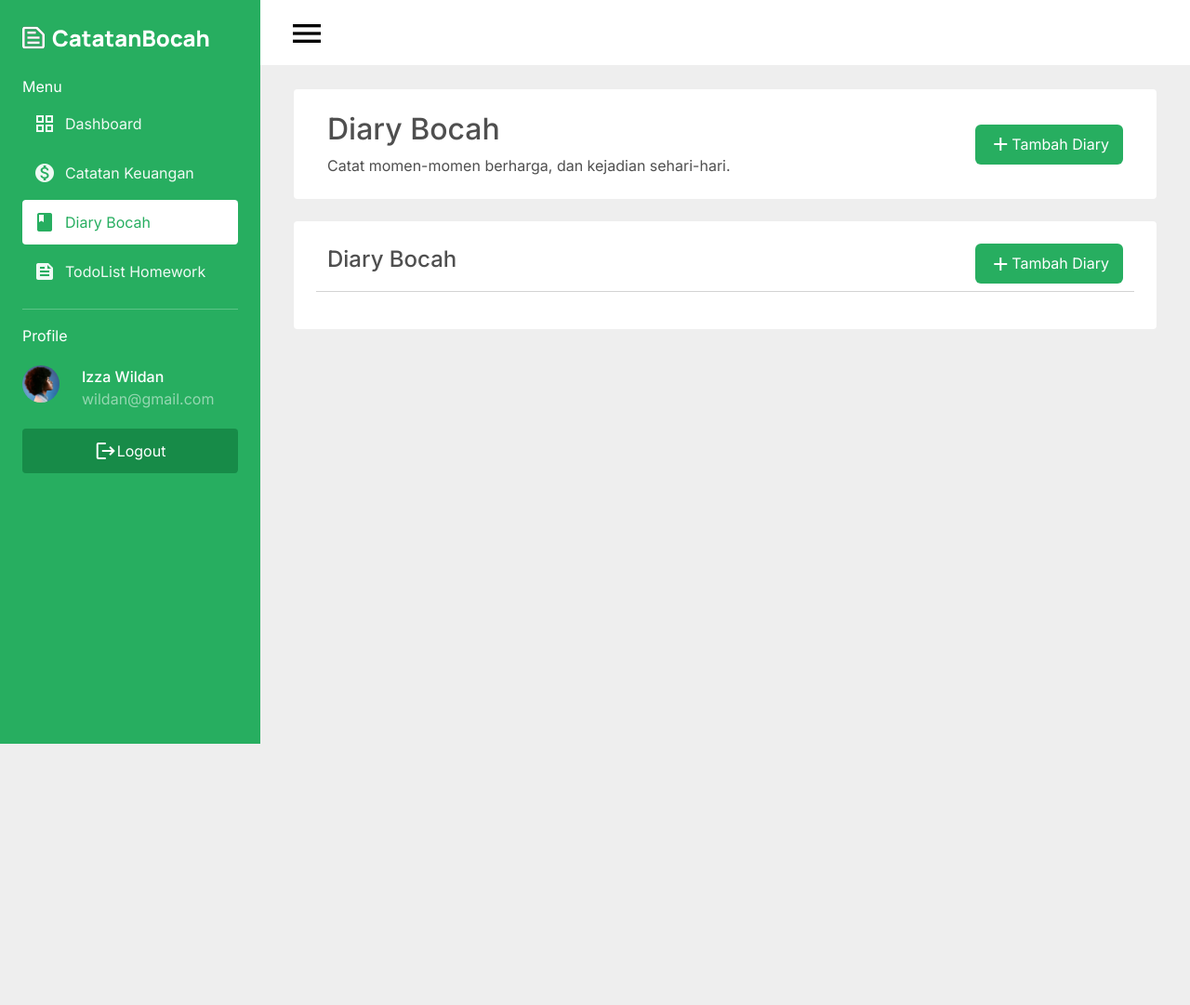
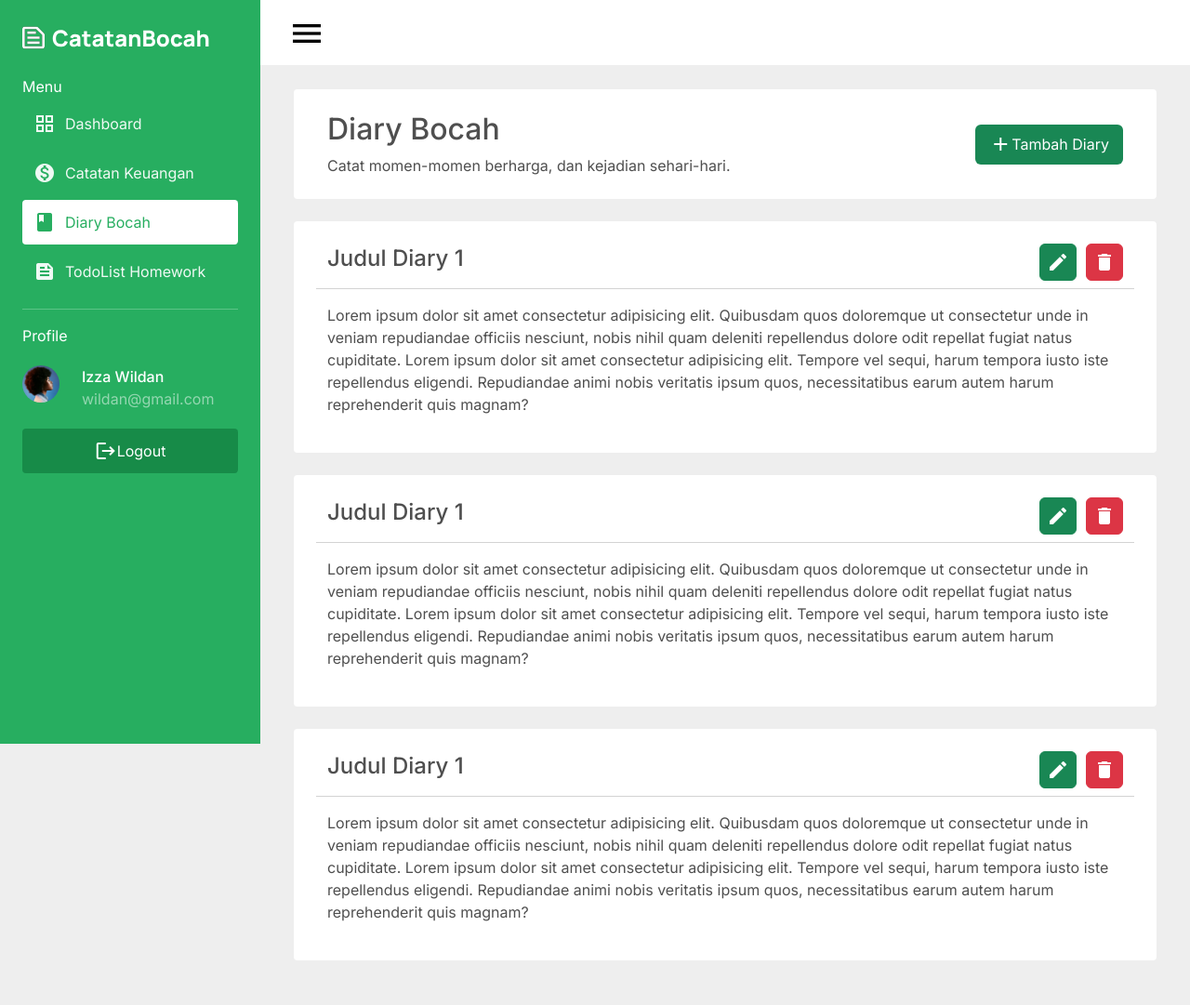
Before and after one commit to dzulfi/catatanbocah, a PHP site: page /diarybocah.html in a window 1280 px wide. Shown: the whole page at 93% size. Before the commit the page ends 800 px from the top, so only its background shows below. Run offline with PHP 8.4, Linux system fonts and the light colour scheme.

Commit message:
uplolad catatn bocah

```diff
--- a/css/responsive.css
+++ b/css/responsive.css
@@ -1,6 +1,10 @@
 
 @media screen and (max-width: 575px) {
   .btn-transaksi{
+    width:100%;
+  }
+
+  .diary-item-action button{
     width:100%;
   }
 
--- a/css/style.css
+++ b/css/style.css
@@ -93,6 +93,7 @@ nav{
 /* sidebar */
 .sidebar {
   width: 280px;
+  z-index: 999;
   background-color: var(--hijau-color);
   height: 100vh;
   position: fixed;
@@ -188,7 +189,6 @@ nav{
   height: 43px;
   display: flex;
   align-items: center;
-  background-color:var(--hijau-color);
   line-height: 43px;
   padding: 0 15px;
   margin-left: auto;
@@ -245,7 +245,6 @@ nav{
   }
   .keuangan-icon span:nth-child(2){
     font-size: 25px;
-    background-color: ;
   }
 /*akhir style catatan keuangan */
 
@@ -254,4 +253,18 @@ nav{
 .round-4{
   border-radius: 4px;
 }
+.diary-item-action{
+  display: flex;
+  margin: auto;
+  justify-content: end;
+}
+.diary-item-action button{
+  height: 40px;
+  margin-left: 10px;
+  width: 40px;
+  line-height: 40px;
+  display: flex;
+  align-items: center;
+  justify-content: center;
+}
 /* akhir style Diary Bocah */
--- a/diarybocah.html
+++ b/diarybocah.html
@@ -69,10 +69,10 @@
   <!-- akhir sidebar -->
 
   <!-- content -->
-  <div class="content mt-5 pt-5">
-    <div class="px-3 px-sm-5">
+  <div class="content my-5 pt-5">
+    <div class="px-4 px-sm-5">
       <div class="diary-title bg-white p-4 row align-items-center round-4 mb-4">
-        <div class=" col-12 col-sm-7">
+        <div class=" col-12 col-sm-7 text-center text-sm-start">
           <h2>Diary Bocah</h2>
           Catat momen-momen berharga, dan kejadian sehari-hari.
         </div>
@@ -83,68 +83,137 @@
           </button>
         </div>
       </div>
+
+      <!-- diarty item -->
       <div class="diary-item bg-white p-4 row align-items-center round-4 mb-4">
         <div class=" col-12 col-sm-7">
-          <h4>Diary Bocah</h4>
+          <h4 class="text-center text-sm-start">Judul Diary 1</h4>
         </div>
-        <div class="col-12 col-sm-5">
-          <button type=" button" class="btn btn-success btn-transaksi mt-3 border border-0 mt-sm-0"
-            data-bs-toggle="modal" data-bs-target="#exampleModal">
-            <span class="material-icons md-36">add</span> Tambah Diary
+        <div class="col-12 col-sm-5 diary-item-action mt-3 m-sm-0">
+          <button class="btn btn-success" data-bs-toggle="modal" data-bs-target="#editModal">
+            <span class="material-icons md-36">edit</span>
+          </button>
+          <button class="btn btn-danger">
+            <span class="material-icons md-36">delete</span>
           </button>
         </div>
         <hr class="mt-2">
+        <p>
+          Lorem ipsum dolor sit amet consectetur adipisicing elit. Quibusdam quos doloremque ut consectetur unde in
+          veniam repudiandae officiis nesciunt, nobis nihil quam deleniti repellendus dolore odit repellat fugiat natus
+          cupiditate. Lorem ipsum dolor sit amet consectetur adipisicing elit. Tempore vel sequi, harum tempora iusto
+          iste repellendus eligendi. Repudiandae animi nobis veritatis ipsum quos, necessitatibus earum autem harum
+          reprehenderit quis magnam?
+        </p>
       </div>
+      <!--  akhir diarty item -->
+      <!-- diarty item -->
+      <div class="diary-item bg-white p-4 row align-items-center round-4 mb-4">
+        <div class=" col-12 col-sm-7">
+          <h4 class="text-center text-sm-start">Judul Diary 1</h4>
+        </div>
+        <div class="col-12 col-sm-5 diary-item-action mt-3 m-sm-0">
+          <button class="btn btn-success" data-bs-toggle="modal" data-bs-target="#editModal">
+            <span class="material-icons md-36">edit</span>
+          </button>
+          <button class="btn btn-danger">
+            <span class="material-icons md-36">delete</span>
+          </button>
+        </div>
+        <hr class="mt-2">
+        <p>
+          Lorem ipsum dolor sit amet consectetur adipisicing elit. Quibusdam quos doloremque ut consectetur unde in
+          veniam repudiandae officiis nesciunt, nobis nihil quam deleniti repellendus dolore odit repellat fugiat natus
+          cupiditate. Lorem ipsum dolor sit amet consectetur adipisicing elit. Tempore vel sequi, harum tempora iusto
+          iste repellendus eligendi. Repudiandae animi nobis veritatis ipsum quos, necessitatibus earum autem harum
+          reprehenderit quis magnam?
+        </p>
+      </div>
+      <!--  akhir diarty item -->
+      <!-- diarty item -->
+      <div class="diary-item bg-white p-4 row align-items-center round-4 mb-4">
+        <div class=" col-12 col-sm-7">
+          <h4 class="text-center text-sm-start">Judul Diary 1</h4>
+        </div>
+        <div class="col-12 col-sm-5 diary-item-action mt-3 m-sm-0">
+          <button class="btn btn-success" data-bs-toggle="modal" data-bs-target="#editModal">
+            <span class="material-icons md-36">edit</span>
+          </button>
+          <button class="btn btn-danger">
+            <span class="material-icons md-36">delete</span>
+          </button>
+        </div>
+        <hr class="mt-2">
+        <p>
+          Lorem ipsum dolor sit amet consectetur adipisicing elit. Quibusdam quos doloremque ut consectetur unde in
+          veniam repudiandae officiis nesciunt, nobis nihil quam deleniti repellendus dolore odit repellat fugiat natus
+          cupiditate. Lorem ipsum dolor sit amet consectetur adipisicing elit. Tempore vel sequi, harum tempora iusto
+          iste repellendus eligendi. Repudiandae animi nobis veritatis ipsum quos, necessitatibus earum autem harum
+          reprehenderit quis magnam?
+        </p>
+      </div>
+      <!--  akhir diarty item -->
     </div>
   </div>
   <!-- akhir content -->
 
 
-  <!-- modal tambah transaksi -->
-  <!-- Modal -->
+  <!-- modal tambah diary -->
   <div class="modal fade" id="exampleModal" tabindex="-1" aria-labelledby="exampleModalLabel" aria-hidden="true">
     <div class="modal-dialog">
       <div class="modal-content">
         <div class="modal-header">
-          <h1 class="modal-title fs-5" id="exampleModalLabel">Tambah Transaksi</h1>
+          <h1 class="modal-title fs-5" id="exampleModalLabel">Tambah Diary</h1>
           <button type="button" class="btn-close" data-bs-dismiss="modal" aria-label="Close"></button>
         </div>
         <div class="modal-body">
-          <form action="">
-            <div class="row mt-3">
-              <div class="col">
-                <input type="radio" id="radio-button-1" name="radio-group" value="pemasukan">
-                <label for="radio-button-1" class="label-radio w-100">Pemasukan</label>
-              </div>
-              <div class="col">
-                <input type="radio" id="radio-button-2" name="radio-group" value="pengeluaran">
-                <label for="radio-button-2" class="label-radio w-100">Pengeluaran</label>
-              </div>
-            </div>
-          </form>
-          <select class="form-select mt-3" aria-label="Default select example">
-            <option selected>Tambah Kategori</option>
-            <option value="1">Transport</option>
-            <option value="2">Jajan</option>
-          </select>
-          <div class="mt-3">
-            <label for="keterangan" class="form-label">Keterangan</label>
-            <input type="text" class="form-control" placeholder="keterangan" id="keterangan">
+          <div>
+            <label for="judul" class="form-label">Judul Diary</label>
+            <input type="text" class="form-control" placeholder="judul" id="judul">
           </div>
           <div class="mt-3">
-            <label for="nominal" class="form-label">Nominal</label>
-            <input type="number" class="form-control" placeholder="0" id="nominal">
+            <label for="deskripsi" class="form-label">Deskripsi</label>
+            <textarea class="form-control" id="deskripsi" rows="3"> </textarea>
           </div>
 
         </div>
         <div class="modal-footer">
-          <button type="button" class="btn btn-secondary" data-bs-dismiss="modal">Close</button>
-          <button type="button" class="btn btn-success">Save changes</button>
+          <button type="button" class="btn btn-secondary" data-bs-dismiss="modal">Cancel</button>
+          <button type="button" class="btn btn-success">Tambah Diary</button>
         </div>
       </div>
     </div>
   </div>
-  <!-- akhir modal tambah transaksi -->
+  <!-- akhir modal tambah diary -->
+
+  <!-- modal edit diary -->
+  <div class="modal fade" id="editModal" tabindex="-1" aria-labelledby="editModalLabel" aria-hidden="true">
+    <div class="modal-dialog">
+      <div class="modal-content">
+        <div class="modal-header">
+          <h1 class="modal-title fs-5" id="editModalLabel">Edit Diary</h1>
+          <button type="button" class="btn-close" data-bs-dismiss="modal" aria-label="Close"></button>
+        </div>
+        <div class="modal-body">
+          <div>
+            <label for="judul" class="form-label">Judul Diary</label>
+            <input type="text" class="form-control" placeholder="judul" id="judul" value="Judul Diary 1">
+          </div>
+          <div class="mt-3">
+            <label for="deskripsi" class="form-label">Deskripsi</label>
+            <textarea class="form-control" id="deskripsi"
+              rows="3">Lorem ipsum dolor sit amet consectetur adipisicing elit. Quibusdam quos doloremque ut consectetur unde inveniam repudiandae officiis nesciunt, nobis nihil quam deleniti repellendus dolore odit repellat fugiatnatus cupiditate. Lorem ipsum dolor sit amet consectetur adipisicing elit. Tempore vel sequi, harumtempora iusto iste repellendus eligendi. Repudiandae animi nobis veritatis ipsum quos, necessitatibusearum autem harum reprehenderit quis magnam?</textarea>
+          </div>
+
+        </div>
+        <div class="modal-footer">
+          <button type="button" class="btn btn-secondary" data-bs-dismiss="modal">Cancel</button>
+          <button type="button" class="btn btn-success">Edit Diary</button>
+        </div>
+      </div>
+    </div>
+  </div>
+  <!-- akhir modal tambah diary -->
 
   <script src="https://cdn.jsdelivr.net/npm/bootstrap@5.3.0/dist/js/bootstrap.bundle.min.js"
     integrity="sha384-geWF76RCwLtnZ8qwWowPQNguL3RmwHVBC9FhGdlKrxdiJJigb/j/68SIy3Te4Bkz" crossorigin="anonymous">
```
Also changed, not shown: catatanKeuangan.html (+6 -6 lines), coba.html (deleted, +0 -44 lines), README.md (deleted).
